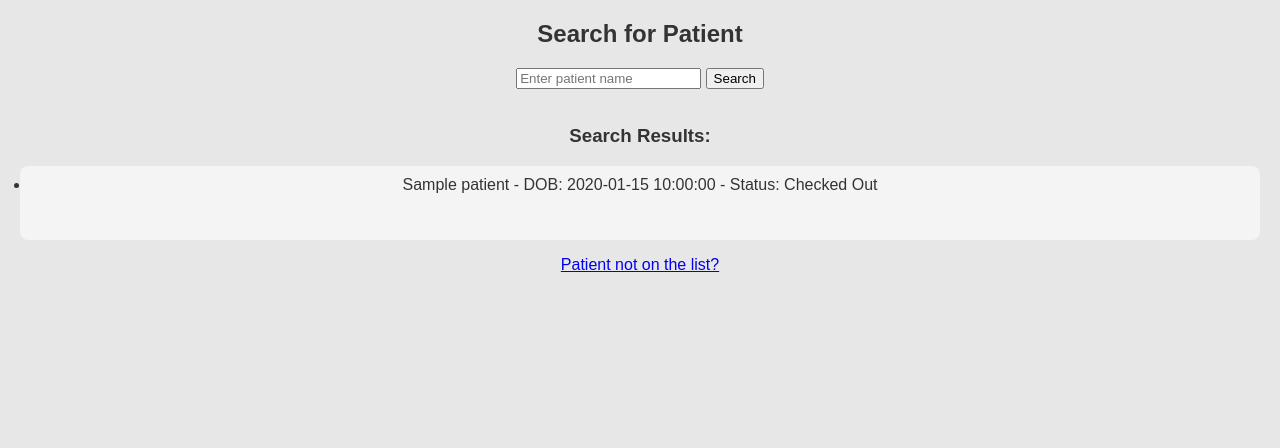
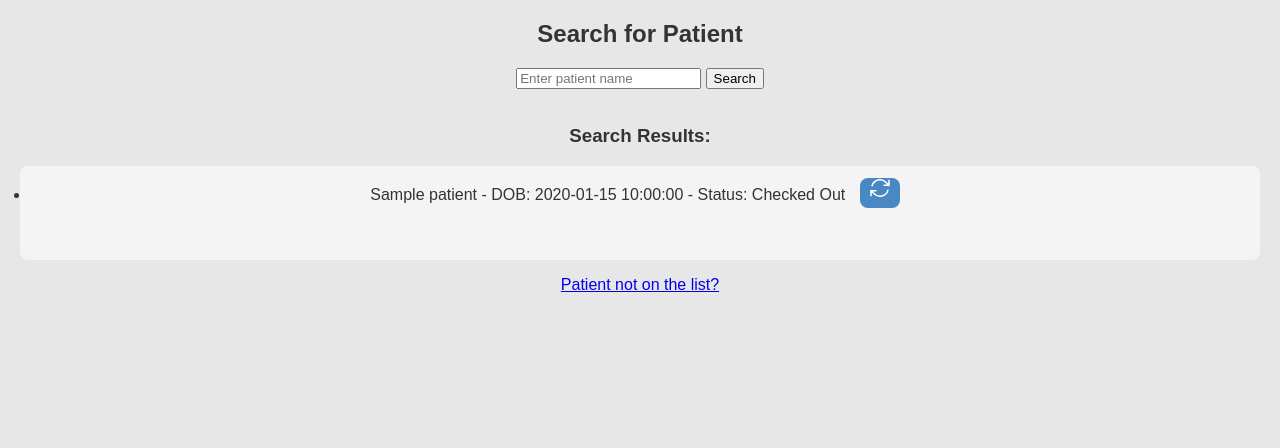
Before and after one commit to Joy-Mamabolo/patient-file-tracking, a Flask app: template src/templates/patients.html in a window 1280 px wide. Shown: the part 158-606 px from the top of the page. Run offline with Flask 3, Linux system fonts and the light colour scheme; tables that the repository leaves empty hold one stand-in row (values such as "Sample post"); the template is opened without the code that fills it: values that come from a table or form of the project are taken from there, most other values are stand-ins (such as "Sample title", 1, 10 or a date in 2020).

Commit message:
Feat: Added Status Change Button to patients.html Button not yet connected to functionality.

```diff
--- a/src/static/css/styles.css
+++ b/src/static/css/styles.css
@@ -92,3 +92,12 @@ table, th, td {
     border: 1px solid #040211;
     padding: 4px;
 }
+#Change_status_btn {
+    margin:10px;
+    margin-top: 20px;
+    padding: 8px;
+    padding-bottom: 5px;
+}
+ul.section li{
+    margin-bottom: 10px;
+}
--- a/src/templates/base.html
+++ b/src/templates/base.html
@@ -5,6 +5,7 @@
     <meta name="viewport" content="width=device-width, initial-scale=1.0">
     <title>{% block title %}Patient File Tracking{% endblock %}</title>
     <link rel="stylesheet" href="{{ url_for('static', filename='css/styles.css') }}">
+    <script src="{{ url_for('static', filename='js/script.js') }}" defer></script>
 </head>
 <body>
 
--- a/src/templates/patients.html
+++ b/src/templates/patients.html
@@ -15,7 +15,12 @@
     <h3>Search Results:</h3>
     <ul class = "section">
       {% for patient in patients %}
-        <li>{{ patient.patient_name }} - DOB: {{ patient.dob }} - Status: {{patient.status.status_name }}</li>
+        <li>{{ patient.patient_name }} - DOB: {{ patient.dob }} - Status: {{patient.status.status_name }}
+          <a class ="btn" id= "Change_status_btn" href = "">
+            <svg xmlns="http://www.w3.org/2000/svg" fill="none" height = "24" viewBox="0 0 24 24" stroke-width="1.5" stroke="currentColor" class="size-6">
+  <path stroke-linecap="round" stroke-linejoin="round" d="M16.023 9.348h4.992v-.001M2.985 19.644v-4.992m0 0h4.992m-4.993 0 3.181 3.183a8.25 8.25 0 0 0 13.803-3.7M4.031 9.865a8.25 8.25 0 0 1 13.803-3.7l3.181 3.182m0-4.991v4.99" />
+            </svg>
+          </a></li>
 
         <!-- Add status change buttons next to each record for the scenario where the right file is found -->
 
```
Also changed, not shown: src/static/js/script.js (added).
